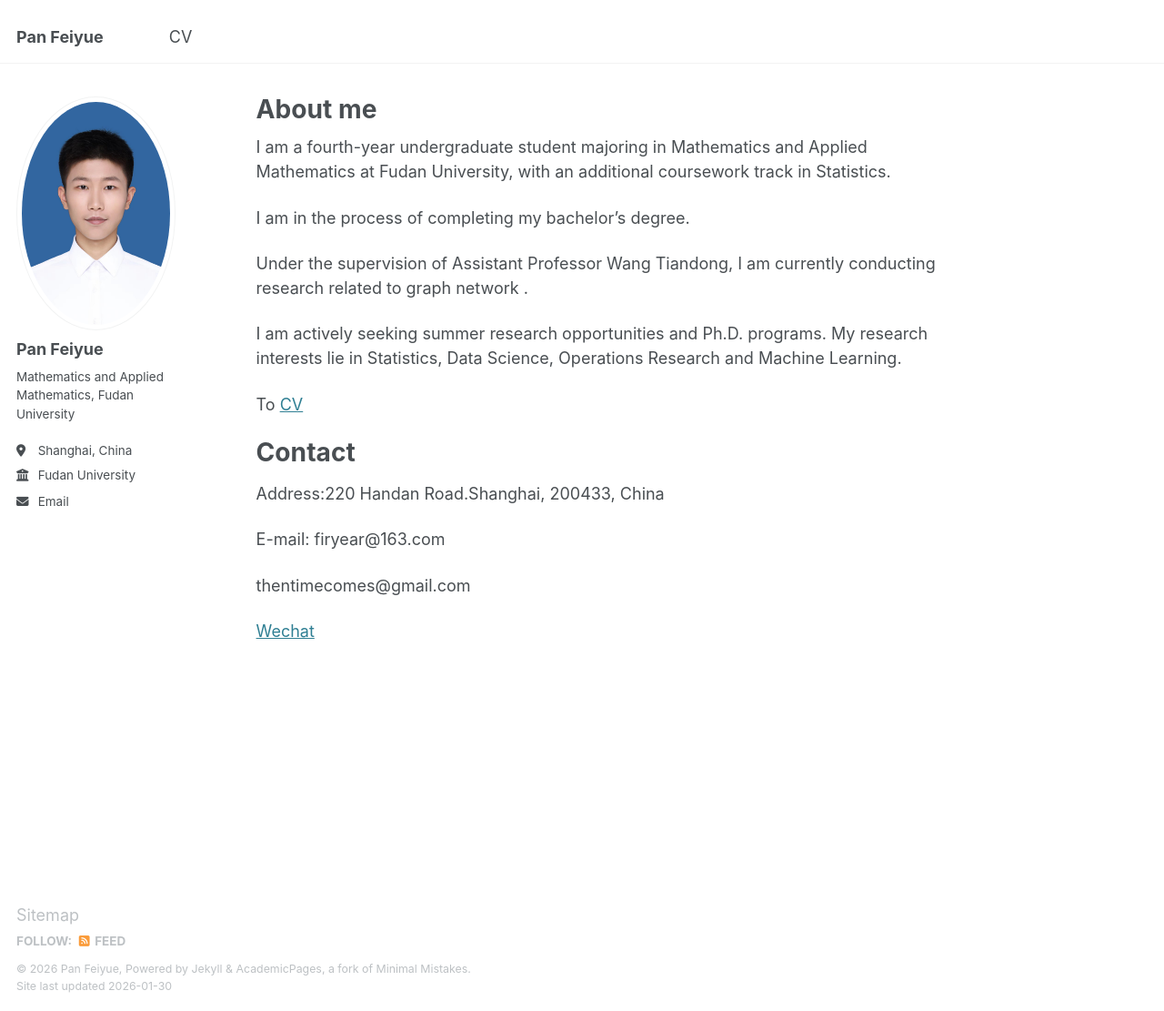
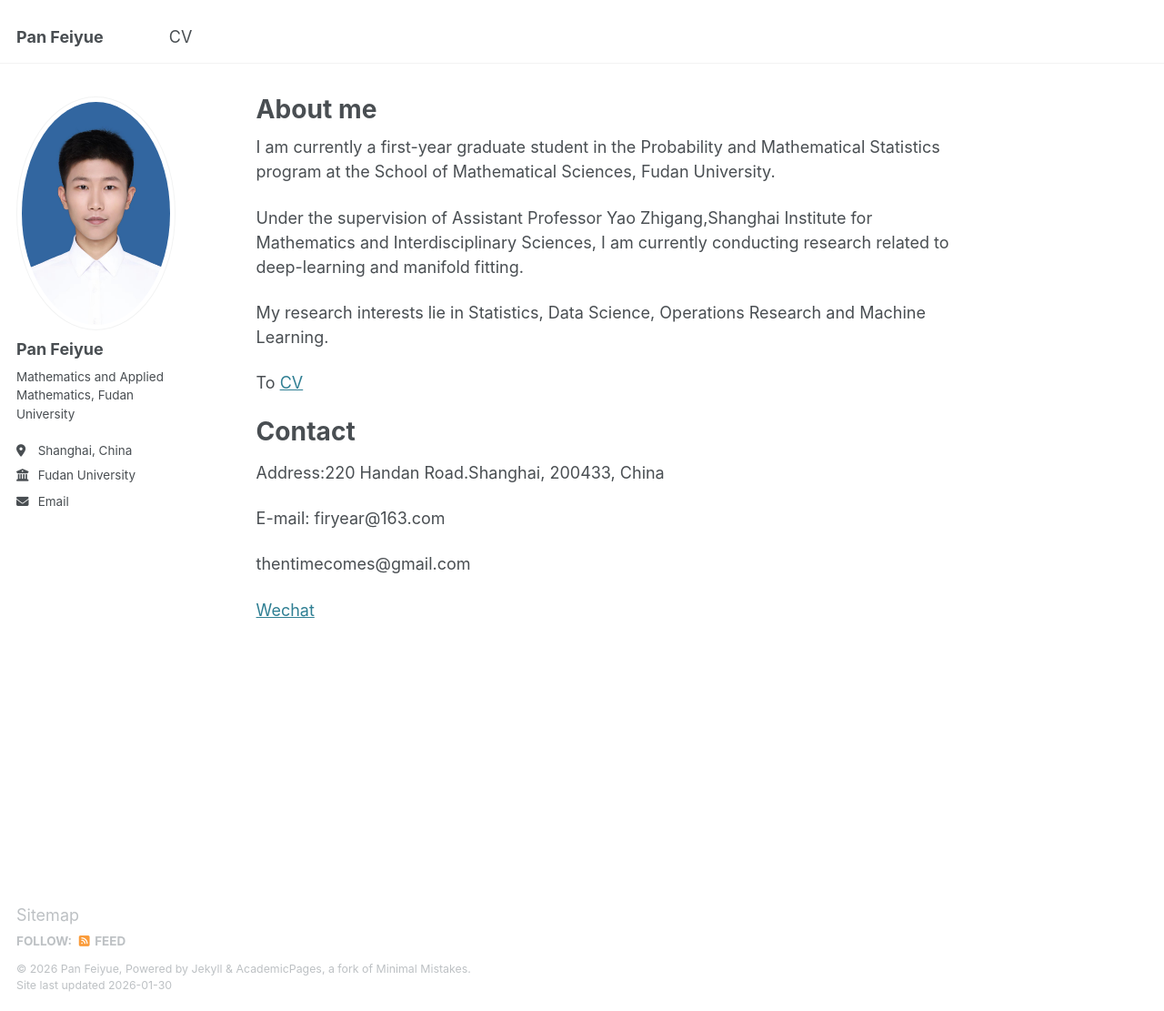
Before and after one commit to firyear/feiyue, a Jekyll site: the page built from _pages/about.md, in a window 1280 px wide and 1111 px high. Shown: the whole window at 91% size. Built offline with Jekyll 4.4.1, drawn with Linux system fonts in a browser that asks for light colours.

Commit message:
Update about.md

```diff
--- a/_pages/about.md
+++ b/_pages/about.md
@@ -7,13 +7,11 @@ redirect_from:
   - /about.html
 ---
 
-I am a fourth-year undergraduate student majoring in Mathematics and Applied Mathematics at Fudan University, with an additional coursework track in Statistics.
+I am currently a first-year graduate student in the Probability and Mathematical Statistics program at the School of Mathematical Sciences, Fudan University.
 
-I am in the process of completing my bachelor's degree.
+Under the supervision of Assistant Professor Yao Zhigang,Shanghai Institute for Mathematics and Interdisciplinary Sciences, I am currently conducting research related to deep-learning and manifold fitting.
 
-Under the supervision of Assistant Professor Wang Tiandong, I am currently conducting research related to graph network .
-
-I am actively seeking summer research opportunities and Ph.D. programs. My research interests lie in Statistics, Data Science, Operations Research and Machine Learning.
+My research interests lie in Statistics, Data Science, Operations Research and Machine Learning.
 
 To [CV](https://firyear.github.io/Feiyue.github.io//cv/)
 
```
